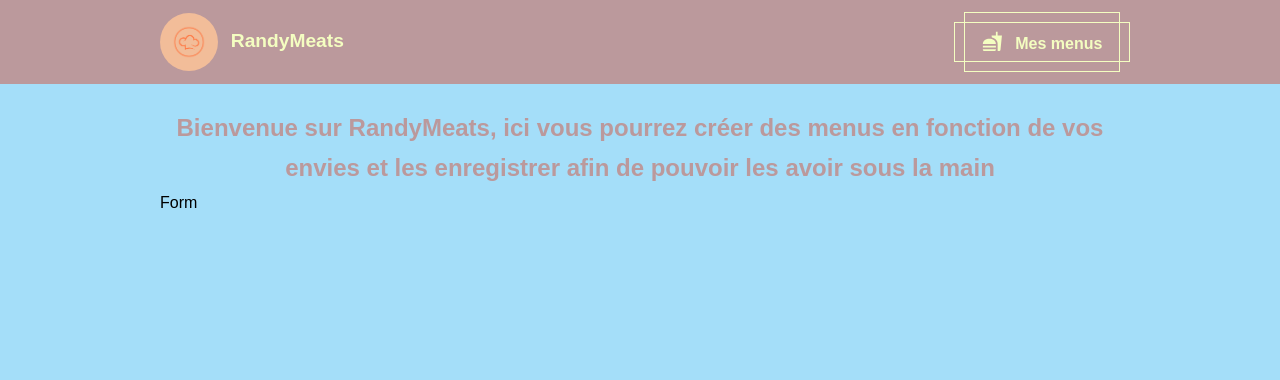
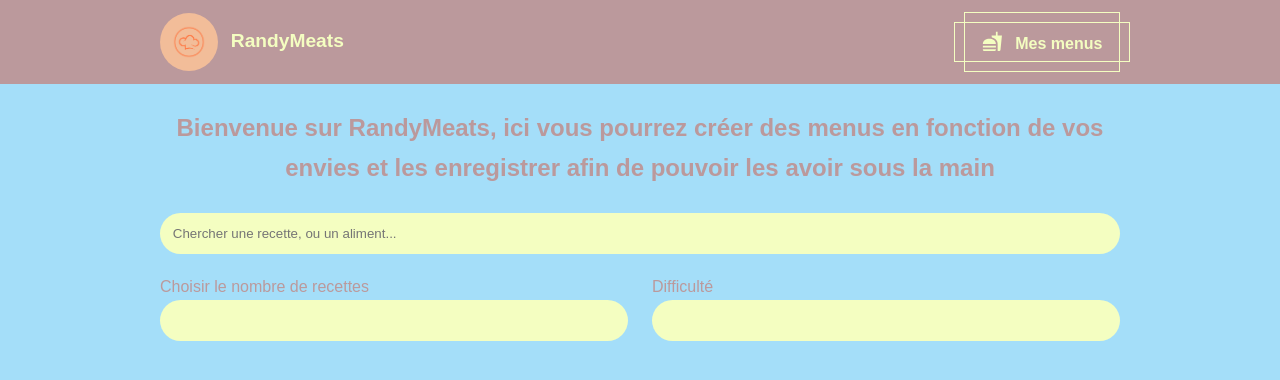
Before and after one commit to jeremyv59/randy-meats, a React (Create React App) app: page / in a window 1280 px wide. Shown: the top 380 px of the page. Built offline with nearby package versions, Linux system fonts and the light colour scheme.

Commit message:
add inputs to select filters

```diff
--- a/src/App.tsx
+++ b/src/App.tsx
@@ -1,7 +1,6 @@
 import React from "react";
 import Header from "./components/header/Header";
 import MainContent from "./components/main_content/MainContent";
-
 
 function App(): JSX.Element {
   return (
--- a/src/components/form/SearchForm.tsx
+++ b/src/components/form/SearchForm.tsx
@@ -1,7 +1,43 @@
+import { Form, Input } from "antd";
 import React from "react";
+import "./search_form.css";
 
-const SearchForm = () => {
+const SearchForm: React.FC = () => {
   return (
+    <Form>
+      <Form.Item>
+        <Input
+          className="search_input"
+          type="text"
+          placeholder="Chercher une recette, ou un aliment..."
+        />
+      </Form.Item>
+      <div className="picker_container">
+        <Form.Item rules={[{ type: "number", min: 1, max: 25 }]}>
+          <div className="container_selector">
+            <label className="input_label">Choisir le nombre de recettes</label>
+            <Input
+              className="input_number"
+              min="1"
+              max="25"
+              type="number"
+            ></Input>
+          </div>
+        </Form.Item>
+        <Form.Item rules={[{ type: "number", min: 1, max: 25 }]}>
+          <div className="container_selector">
+            <label className="input_label">Difficulté</label>
+            <Input
+              className="input_number"
+              min="1"
+              max="25"
+              type="number"
+            ></Input>
+          </div>
+        </Form.Item>
+      </div>
+    </Form>
+
     // <Form>
     //   <Form.Group className="mt-6">
     //     <Form.Label className="text-light">
@@ -9,7 +45,6 @@ const SearchForm = () => {
     //     </Form.Label>
     //   </Form.Group>
     // </Form>
-    <div>Form</div>
   );
 };
 
--- a/src/components/form/search_form.css
+++ b/src/components/form/search_form.css
@@ -0,0 +1,37 @@
+.search_input {
+  width: 100%;
+  margin-top: 1.5rem;
+  padding: 0.8rem 0rem 0.8rem 0.8rem;
+  color: var(--color-secondary);
+  background-color: var(--color-primary);
+  border-radius: 25rem;
+}
+
+.picker_container {
+  display: grid;
+  grid-template-columns: 1fr 1fr;
+  gap: 1.5rem;
+  margin-top: 1.2rem;
+}
+
+.container_selector {
+  display: flex;
+  flex-direction: column;
+}
+
+.input_label {
+  color: var(--color-secondary);
+}
+
+.input_number {
+  background-color: var(--color-primary);
+  padding: 0.8rem 0rem 0.8rem 0.8rem;
+  border-radius: 25rem;
+  font-size: 0.8rem;
+  color: var(--color-secondary);
+}
+
+input[type="number"]::-webkit-inner-spin-button {
+  margin-right: 0.5rem;
+  font-size: 2rem;
+}
--- a/src/components/main_content/MainContent.tsx
+++ b/src/components/main_content/MainContent.tsx
@@ -9,7 +9,10 @@ const MainContent = () => {
         Bienvenue sur RandyMeats, ici vous pourrez créer des menus en fonction
         de vos envies et les enregistrer afin de pouvoir les avoir sous la main
       </h2>
-      <SearchForm></SearchForm>
+      <div>
+        <SearchForm></SearchForm>
+      </div>
+
       {/* <Form>
         <Form.Group>
           <Form.Label></Form.Label>
--- a/src/index.css
+++ b/src/index.css
@@ -1,4 +1,5 @@
 @import url("https://fonts.googleapis.com/css2?family=Quicksand:wght@300;400;600&display=swap");
+
 
 * {
   margin: 0;
```
